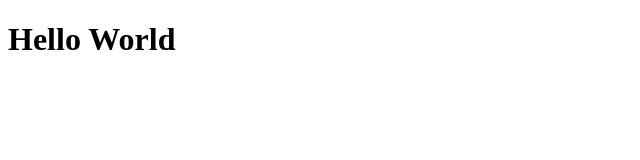
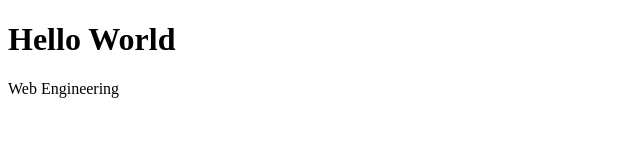
Before and after one commit to AkhilReddyModugu/we_external, a plain HTML site: page index.html in a window 1280 px wide. Shown: the whole page, without its empty margins (0-640 px from the left). Drawn offline with Linux system fonts and the light colour scheme.

Commit message:
Update index.html

```diff
--- a/index.html
+++ b/index.html
@@ -7,5 +7,6 @@
 </head>
 <body>
     <h1>Hello World</h1>
+    <p>Web Engineering</p>
 </body>
 </html>
```
